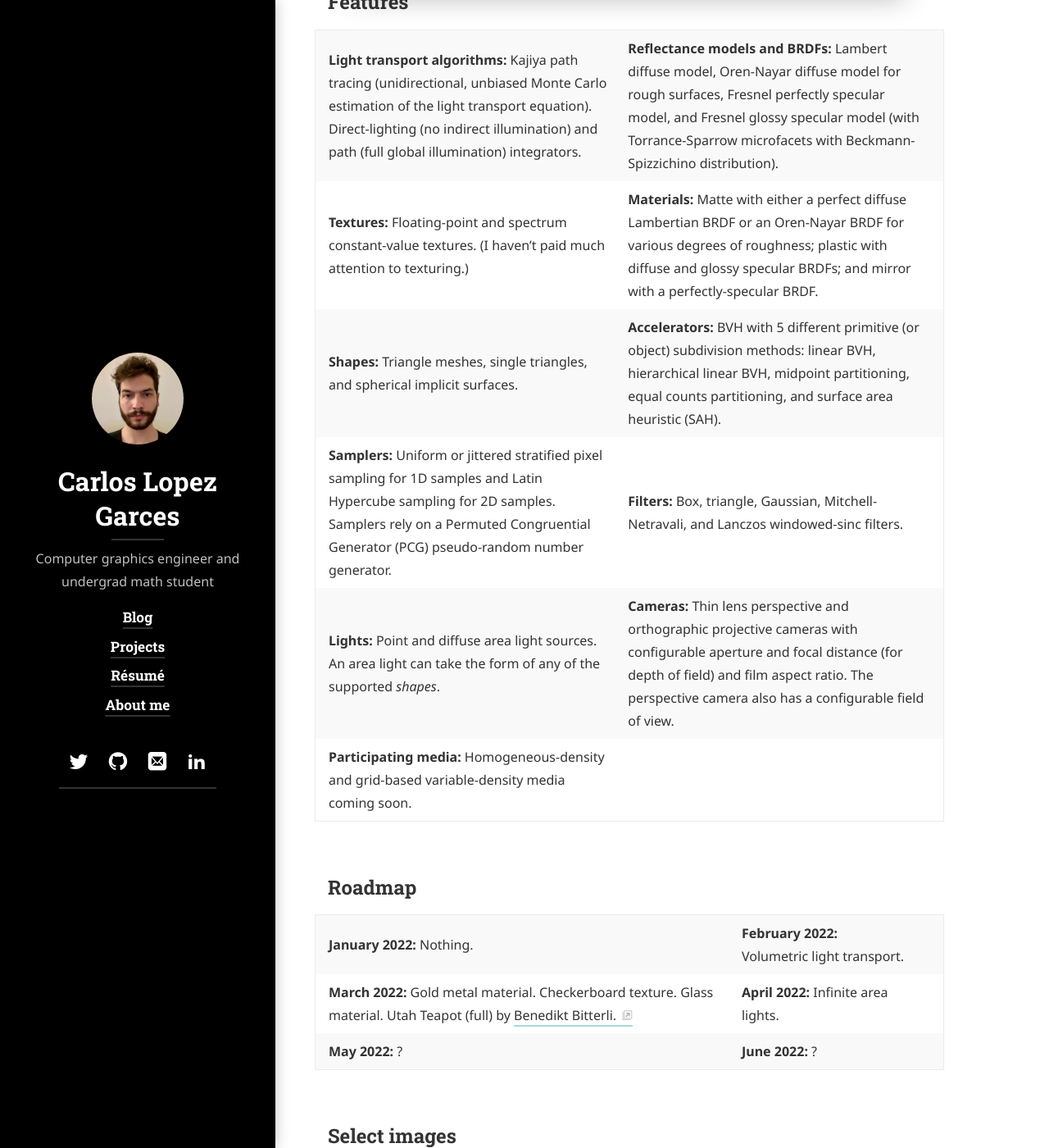
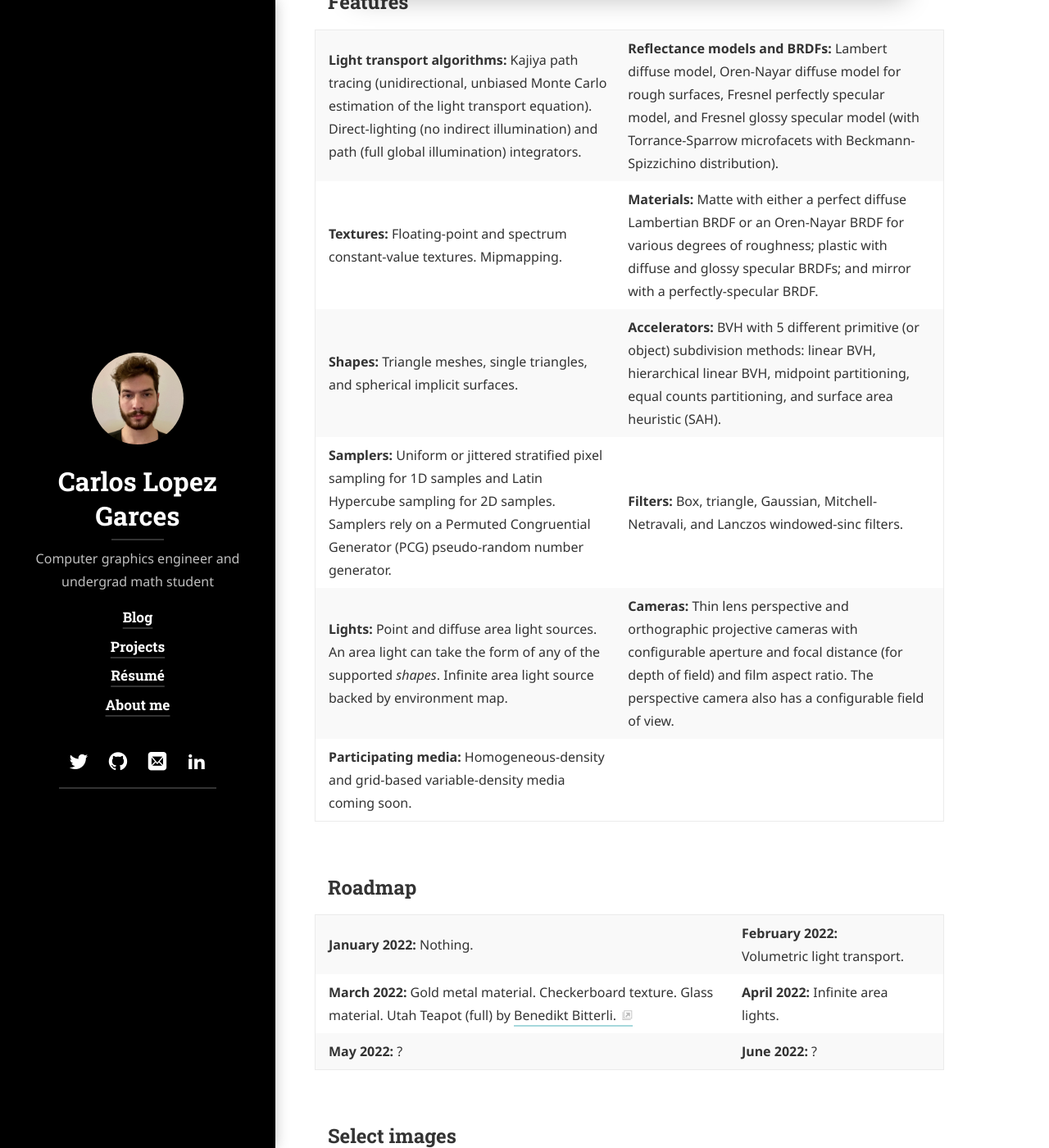
Before and after one commit to carlos-lopez-garces/carlos-lopez-garces.github.io, a Jekyll site: the page built from _projects/cpbrt.md, in a window 1280 px wide and 1400 px high, scrolled down 1191 px. Shown: the whole window at 82% size. Built offline with Jekyll 4.4.1, drawn with Linux system fonts in a browser that asks for light colours; cached includes are drawn as plain includes; nearby versions of some CDN libraries; some web fonts are replaced; library files that are not in the unit come from our copies; some of the changed text lies outside the part shown.

Commit message:
Update Select images of CPBRT project

```diff
--- a/_projects/cpbrt.md
+++ b/_projects/cpbrt.md
@@ -26,10 +26,10 @@
 ## Features
 
 | **Light transport algorithms:** Kajiya path tracing (unidirectional, unbiased Monte Carlo estimation of the light transport equation). Direct-lighting (no indirect illumination) and path (full global illumination) integrators. | **Reflectance models and BRDFs:** Lambert diffuse model, Oren-Nayar diffuse model for rough surfaces, Fresnel perfectly specular model, and Fresnel glossy specular model (with Torrance-Sparrow microfacets with Beckmann-Spizzichino distribution). |
-| **Textures:** Floating-point and spectrum constant-value textures. (I haven't paid much attention to texturing.) | **Materials:** Matte with either a perfect diffuse Lambertian BRDF or an Oren-Nayar BRDF for various degrees of roughness; plastic with diffuse and glossy specular BRDFs; and mirror with a perfectly-specular BRDF. |
+| **Textures:** Floating-point and spectrum constant-value textures. Mipmapping. | **Materials:** Matte with either a perfect diffuse Lambertian BRDF or an Oren-Nayar BRDF for various degrees of roughness; plastic with diffuse and glossy specular BRDFs; and mirror with a perfectly-specular BRDF. |
 | **Shapes:** Triangle meshes, single triangles, and spherical implicit surfaces. | **Accelerators:** BVH with 5 different primitive (or object) subdivision methods: linear BVH, hierarchical linear BVH, midpoint partitioning, equal counts partitioning, and surface area heuristic (SAH).|
 | **Samplers:** Uniform or jittered stratified pixel sampling for 1D samples and Latin Hypercube sampling for 2D samples. Samplers rely on a Permuted Congruential Generator (PCG) pseudo-random number generator. | **Filters:** Box, triangle, Gaussian, Mitchell-Netravali, and Lanczos windowed-sinc filters. |
-| **Lights:** Point and diffuse area light sources. An area light can take the form of any of the supported *shapes*. | **Cameras:** Thin lens perspective and orthographic projective cameras with configurable aperture and focal distance (for depth of field) and film aspect ratio. The perspective camera also has a configurable field of view. |
+| **Lights:** Point and diffuse area light sources. An area light can take the form of any of the supported *shapes*. Infinite area light source backed by environment map. | **Cameras:** Thin lens perspective and orthographic projective cameras with configurable aperture and focal distance (for depth of field) and film aspect ratio. The perspective camera also has a configurable field of view. |
 | **Participating media:** Homogeneous-density and grid-based variable-density media coming soon. | |
 
 ## Roadmap
@@ -40,6 +40,11 @@
 {:.noscroll-table}
 
 ## Select images
+
+***Utah teapot triangle mesh by Benedikt Bitterli, metal material, lit with an infinite area light backed by a latitude-longitude radiance map.***
+{: style="text-align: center;"}
+![](/assets/img/projects/cpbrt/16.png)
+{: style="text-align: center;"}
 
 ***Dragon triangle mesh by Christian Schüller, gold material, Torrance-Sparrow microfacets with Trowbridge-Reitz distribution.***
 {: style="text-align: center;"}
```
Also changed, not shown: assets/img/projects/cpbrt/16.png (added).
